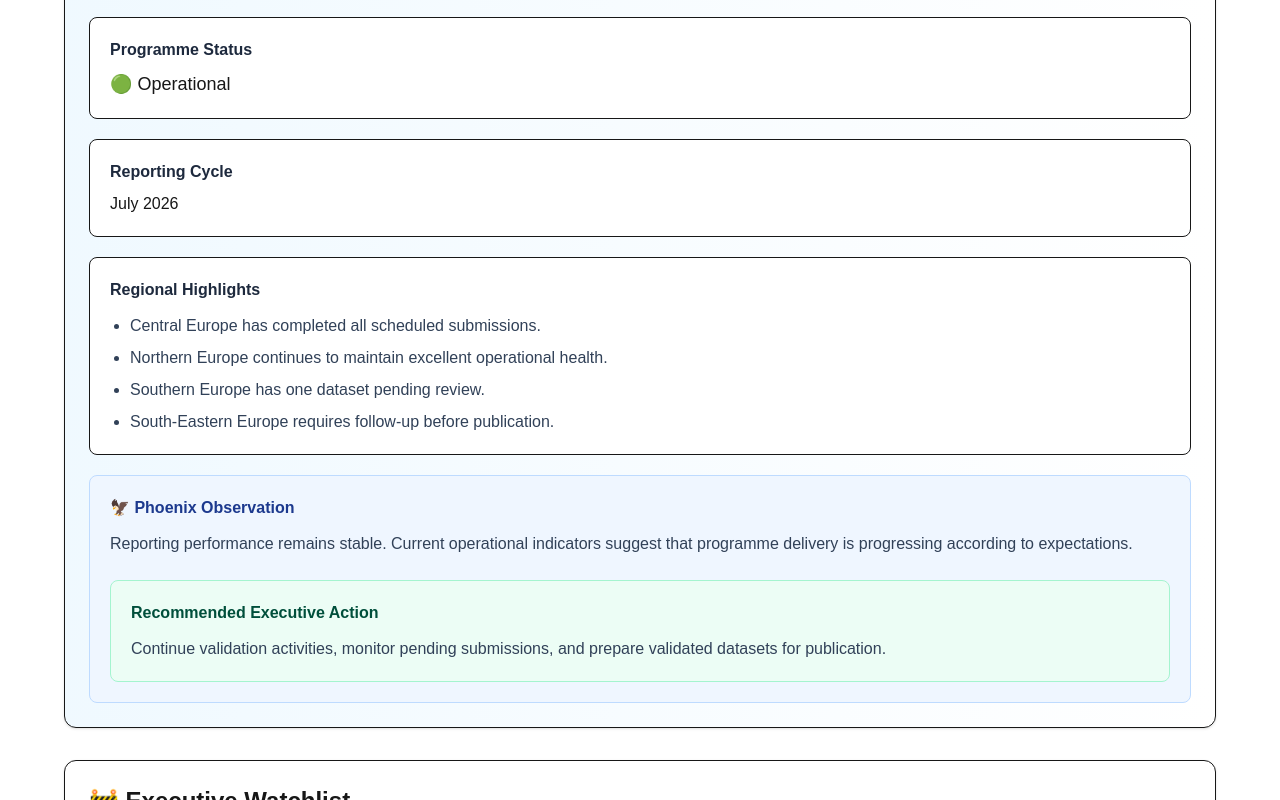
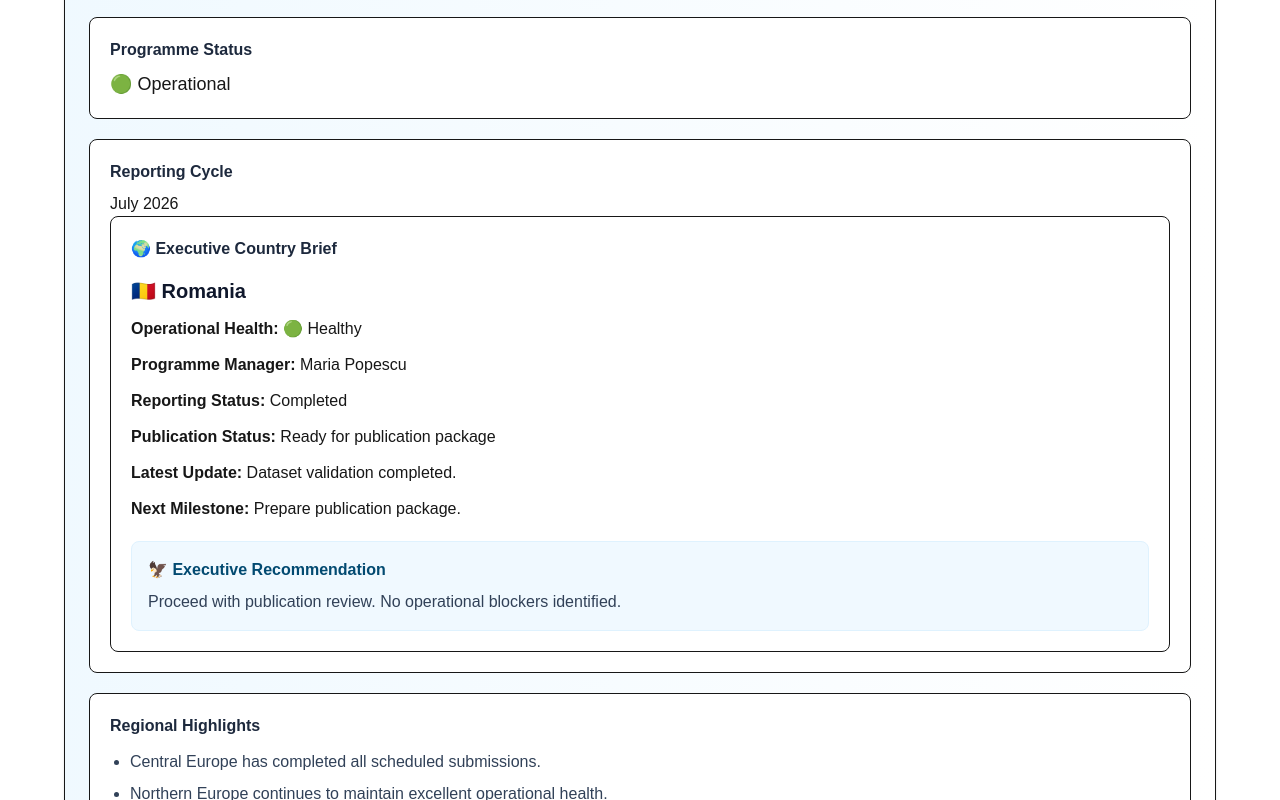
Before and after one commit to denisyonga/phoenix-observatory, a Next.js app: page / in a window 1280 px wide. Shown: the part 2420-3220 px from the top of the page. Built offline with nearby package versions, Linux system fonts and the light colour scheme.

Commit message:
feat(executive): connect Executive Country Brief to Operations intelligence

```diff
--- a/app/components/ExecutiveBriefingCard.tsx
+++ b/app/components/ExecutiveBriefingCard.tsx
@@ -6,10 +6,24 @@ import { generateExecutiveNarrative } from "../utils/generateExecutiveNarrative"
 type Props = {
   programmeStatus: string;
   reportingCycle: string;
+
   countriesReporting: number;
   totalCountries: number;
   pendingReview: number;
   criticalIssues: number;
+
+  selectedCountry?: {
+    flag: string;
+    name: string;
+    status: string;
+    statusIcon: string;
+    programmeManager: string;
+    latestUpdate: string;
+    nextMilestone: string;
+    recommendation: string;
+    submission: string;
+    publication: string;
+  };
 };
 
 export default function ExecutiveBriefingCard({
@@ -20,6 +34,7 @@ export default function ExecutiveBriefingCard({
   totalCountries,
   pendingReview,
   criticalIssues,
+  selectedCountry,
 
 }: Props) {
 
@@ -102,6 +117,68 @@ export default function ExecutiveBriefingCard({
             {reportingCycle}
           </p>
 
+          {selectedCountry && (
+
+            <div className="rounded-lg border bg-white p-5">
+
+              <h3 className="font-semibold text-slate-800">
+                🌍 Executive Country Brief
+              </h3>
+
+              <div className="mt-4 space-y-3">
+
+                <h4 className="text-xl font-bold text-slate-900">
+                  {selectedCountry.flag} {selectedCountry.name}
+                </h4>
+
+                <p>
+                  <strong>Operational Health:</strong>{" "}
+                  {selectedCountry.statusIcon} {selectedCountry.status}
+                </p>
+
+                <p>
+                  <strong>Programme Manager:</strong>{" "}
+                  {selectedCountry.programmeManager}
+                </p>
+
+                <p>
+                  <strong>Reporting Status:</strong>{" "}
+                  {selectedCountry.submission}
+                </p>
+
+                <p>
+                  <strong>Publication Status:</strong>{" "}
+                  {selectedCountry.publication}
+                </p>
+
+                <p>
+                  <strong>Latest Update:</strong>{" "}
+                  {selectedCountry.latestUpdate}
+                </p>
+
+                <p>
+                  <strong>Next Milestone:</strong>{" "}
+                  {selectedCountry.nextMilestone}
+                </p>
+
+              </div>
+
+              <div className="mt-5 rounded-lg border border-sky-100 bg-sky-50 p-4">
+
+                <h4 className="font-semibold text-sky-900">
+                  🦅 Executive Recommendation
+                </h4>
+
+                <p className="mt-2 text-slate-700">
+                  {selectedCountry.recommendation}
+                </p>
+
+              </div>
+
+            </div>
+
+          )}
+
         </div>
 
         <div className="rounded-lg border bg-white p-5">
--- a/app/components/ExecutiveGeographicFocusCard.tsx
+++ b/app/components/ExecutiveGeographicFocusCard.tsx
@@ -1,3 +1,4 @@
+import React from "react";
 type Props = {
     country?: string;
     region?: string;
--- a/app/components/InteractiveMap.tsx
+++ b/app/components/InteractiveMap.tsx
@@ -1,4 +1,6 @@
 "use client";
+
+import React from "react";
 
 import { useEffect, useState } from "react";
 import CountryInfoPanel from "./CountryInfoPanel";
@@ -35,6 +37,8 @@ import ExecutiveWatchlistCard from "./ExecutiveWatchlistCard";
 import { mockExecutiveWatchlist } from "../data/mockExecutiveWatchlist";
 import ExecutiveGeographicFocusCard from "./ExecutiveGeographicFocusCard";
 import ExecutiveIntelligenceService from "../services/ExecutiveIntelligenceService";
+import PhoenixOperationsService
+  from "../services/PhoenixOperationsService";
 
 export default function InteractiveMap() {
   const [hovered, setHovered] = useState("");
@@ -159,6 +163,12 @@ const packetLoss = parseFloat(data.packetLoss);
     initialize();
   }, []);;
 
+  const countries =
+    PhoenixOperationsService.getCountries();
+
+  const selectedCountry =
+    countries[0];
+
   return (
 
     <div className="mx-auto max-w-screen-2xl px-4 py-6 md:px-6 xl:px-8">
@@ -202,6 +212,7 @@ const packetLoss = parseFloat(data.packetLoss);
             totalCountries={20}
             pendingReview={warning}
             criticalIssues={critical}
+            selectedCountry={selectedCountry}
           />
 
         </div>
```
Lines whose indentation alone changed are shown as unchanged.
